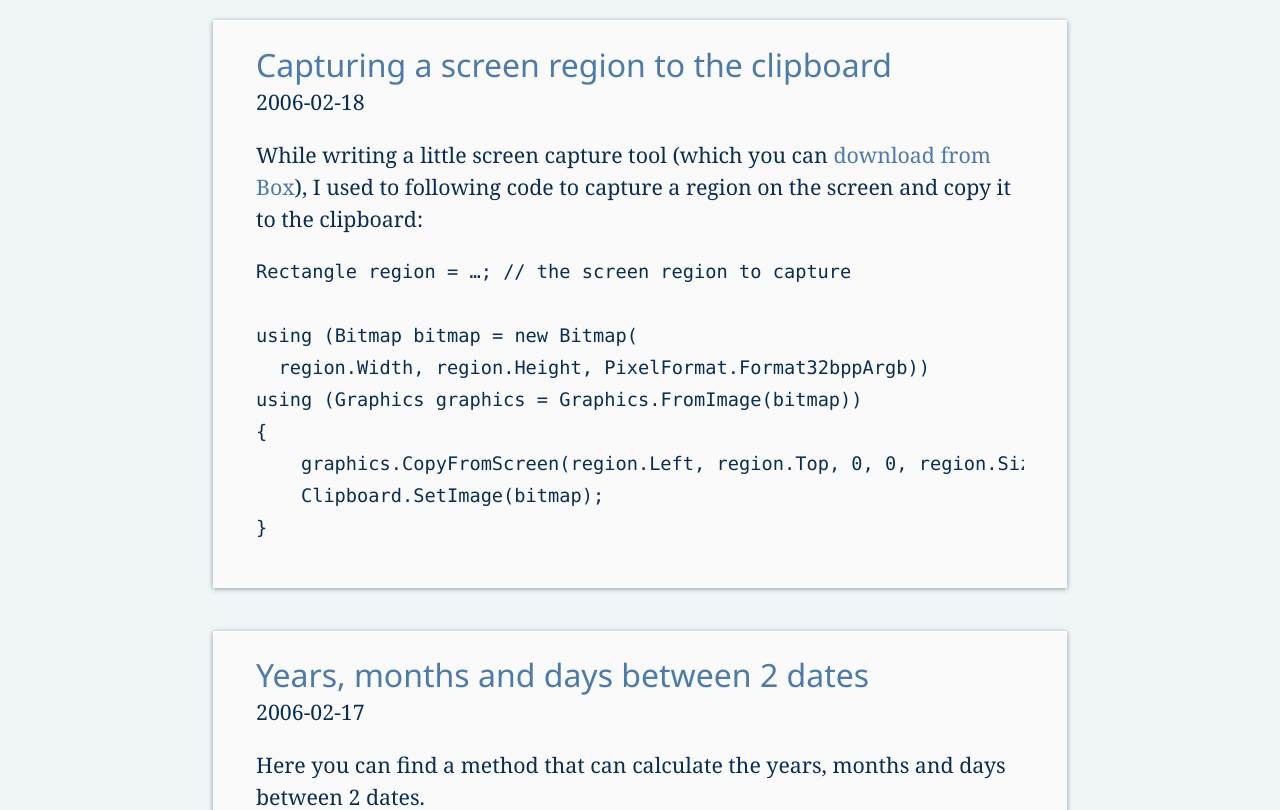
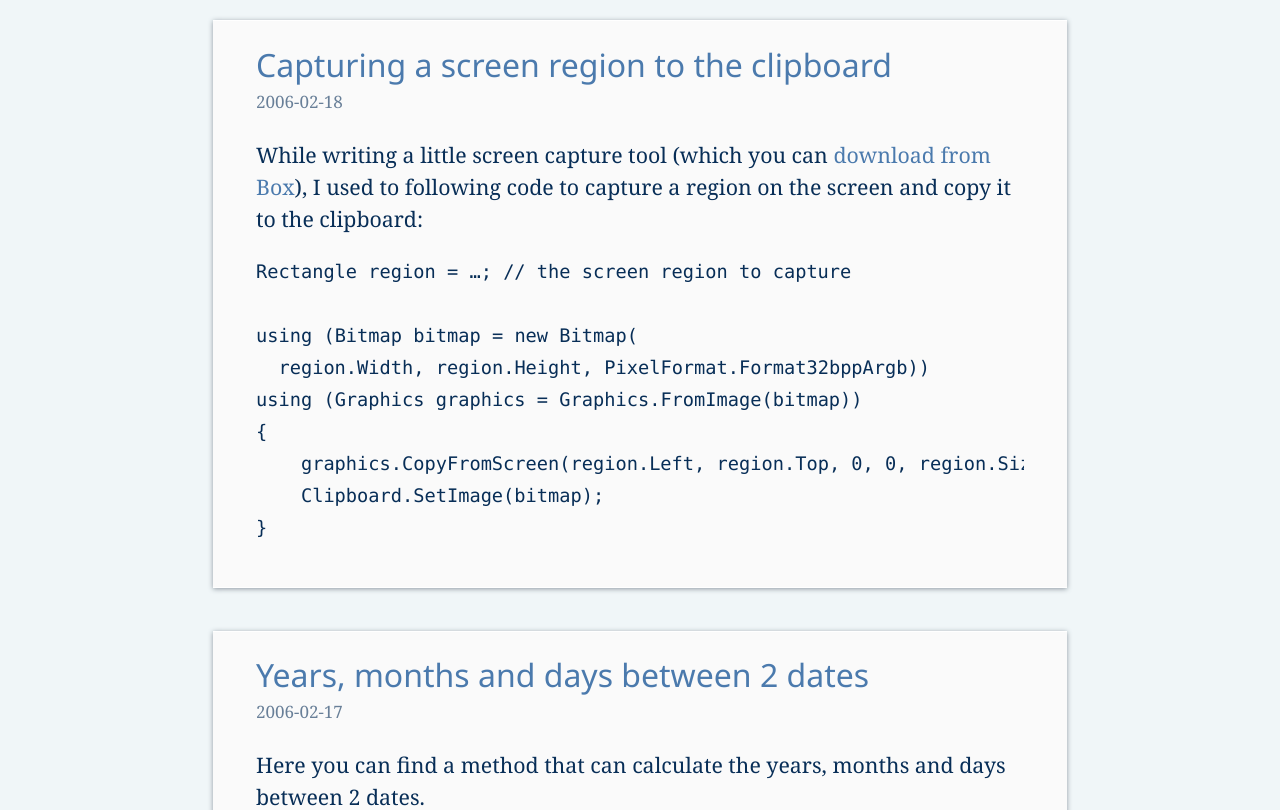
Before and after one commit to tommy-carlier/www.tcx.be, a Jekyll site: the page built from blog/index.html, in a window 1280 px wide. Shown: the part 166-976 px from the top of the page. Built offline with Jekyll 4.4.1, drawn with Linux system fonts in a browser that asks for light colours; the list of posts is cut into pages by our own code.

Commit message:
Added styling for byline

```diff
--- a/assets/site.sass
+++ b/assets/site.sass
@@ -148,6 +148,10 @@ article
   &:last-child
     margin-bottom: 1em
 
+.byline
+  font-size: 80%
+  opacity: 0.6
+
 @media print
 
   body > header,
@@ -187,6 +191,9 @@ article
   code
     font-size: 11pt
 
+  .byline
+    opacity: 1
+
 @media only screen and (max-width: 640px)
   body
     font-size: 10pt
```
